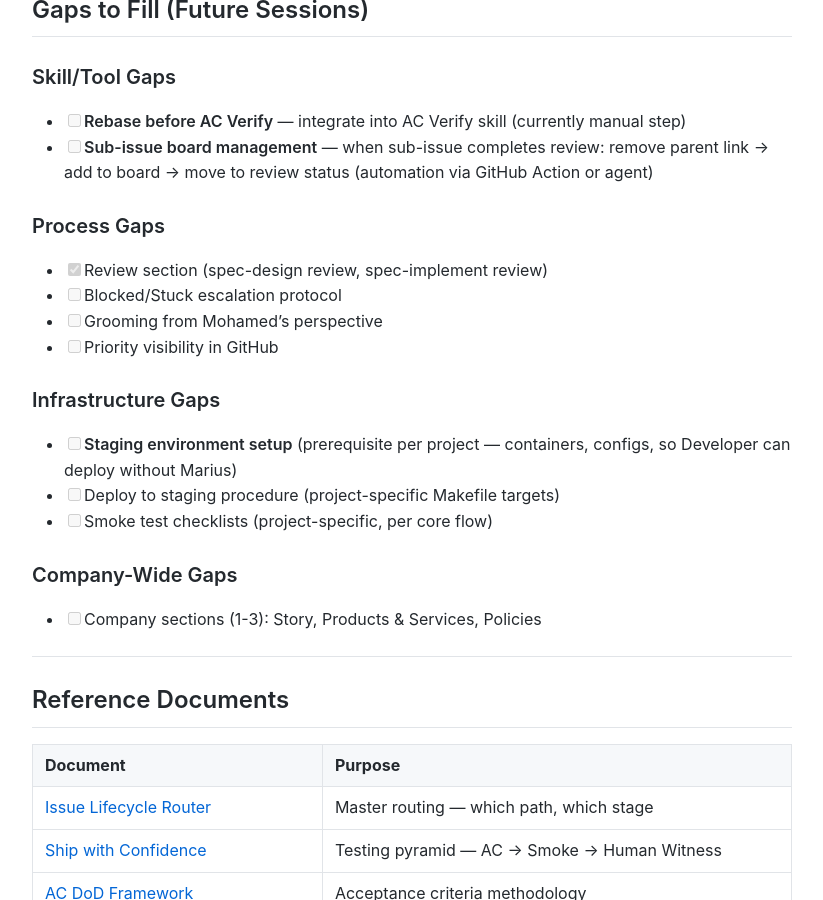
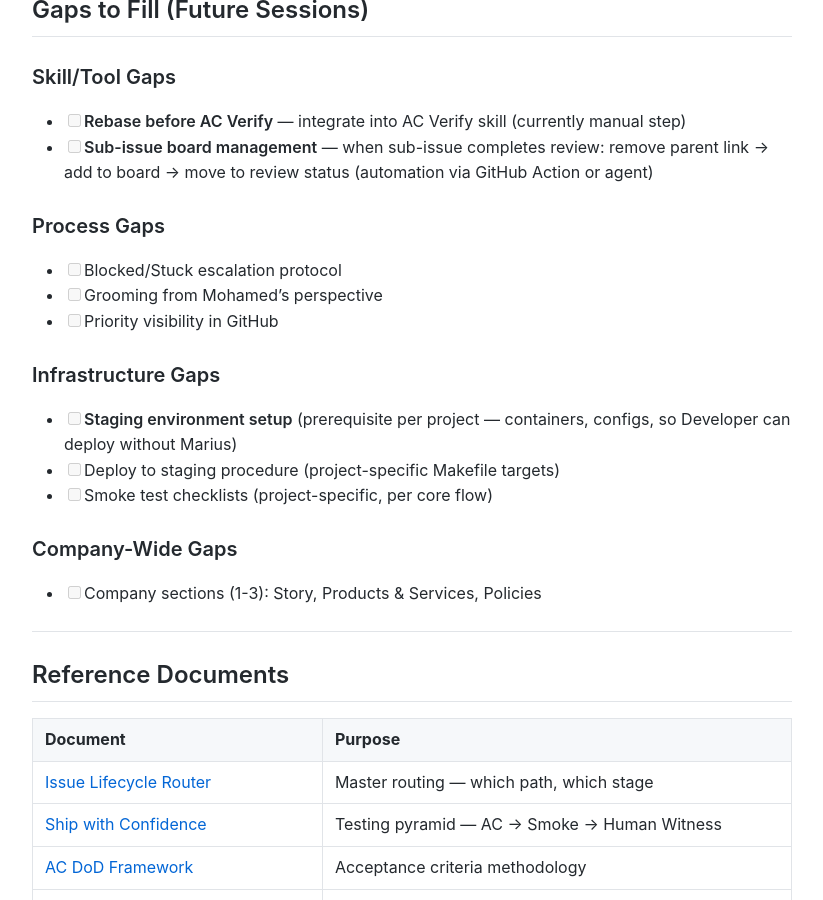
Before and after one commit to MariusWilsch/public-wilsch-ai-pages, a Jekyll site: the page built from global/developer-operations-manual-wilsch-ai-services.md, in a window 1280 px wide and 900 px high, scrolled down 16682 px. Shown: the whole window, without its empty margins (228-1051 px from the left). Built offline with Jekyll 4.4.1, drawn with Linux system fonts in a browser that asks for light colours; our own code applies the rules of GitHub Pages for plain Markdown files.

Commit message:
Sync from hippocampus 2026-02-06

```diff
--- a/global/developer-operations-manual-wilsch-ai-services.md
+++ b/global/developer-operations-manual-wilsch-ai-services.md
@@ -658,7 +658,6 @@ If approved → merge to production. Marius is the final gatekeeper.
 - [ ] **Sub-issue board management** — when sub-issue completes review: remove parent link → add to board → move to review status (automation via GitHub Action or agent)
 
 ### Process Gaps
-- [x] Review section (spec-design review, spec-implement review)
 - [ ] Blocked/Stuck escalation protocol
 - [ ] Grooming from Mohamed's perspective
 - [ ] Priority visibility in GitHub
```
